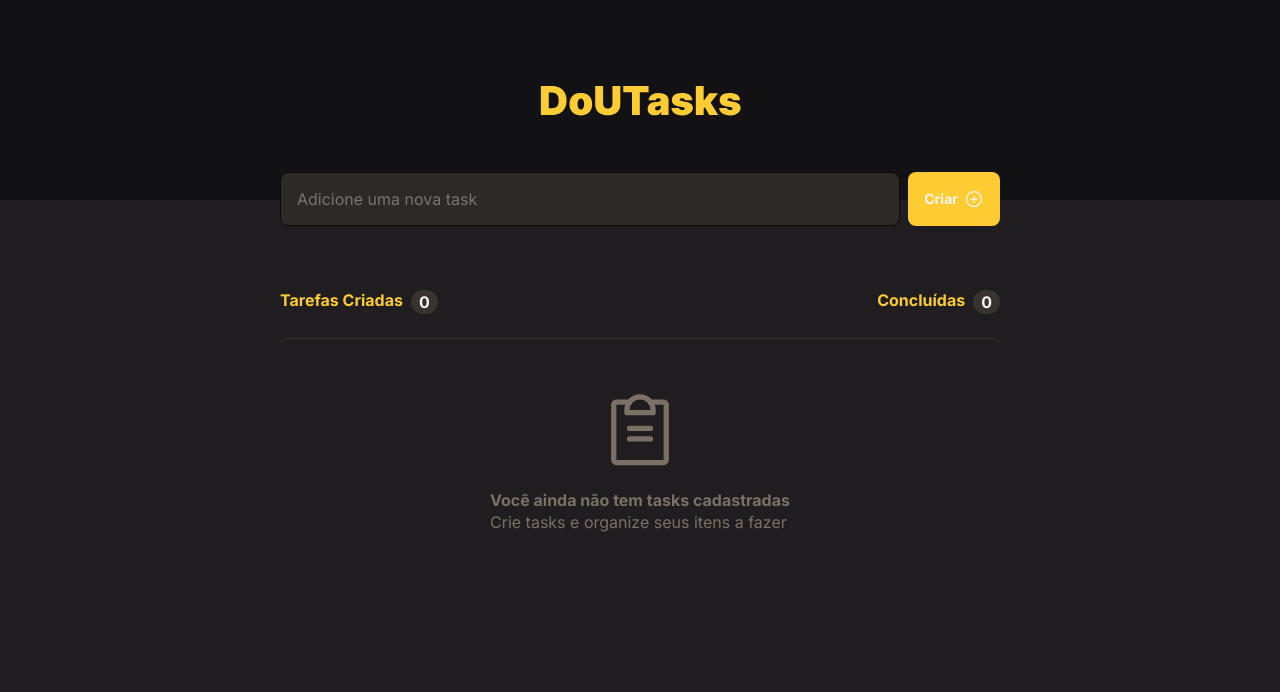
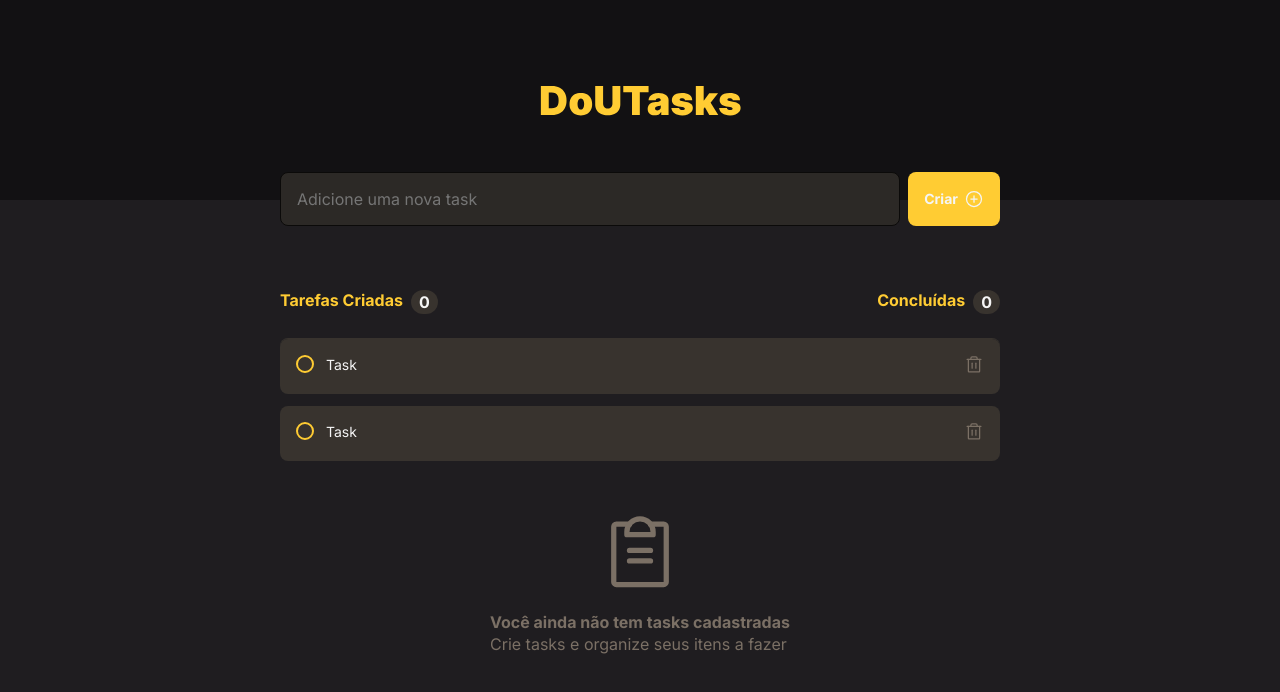
Before and after one commit to Poveii/doUTasks, a React (Vite) app: page / in a window 1280 px wide. Shown: the top 692 px of the page. Built offline with nearby package versions, Linux system fonts and the light colour scheme.

Commit message:
feat: TasksPanel Component
- Created a State on App.tsx
- Created handleNewTask to form submit
- Renamed Tasks Component to TasksPanel
- Implemented interfaces to props
- Iterated tasksList to return Task Component

```diff
--- a/src/App.tsx
+++ b/src/App.tsx
@@ -1,16 +1,39 @@
-import { ChangeEvent, useState } from "react";
+import { ChangeEvent, FormEvent, useState } from "react";
+import { v4 as uuidV4 } from "uuid";
 
 import { Header } from "./components/Header";
-import { Tasks } from "./components/Tasks";
+import { TasksPanel } from "./components/TasksPanel";
 
 import { PlusCircle } from "phosphor-react";
 import styles from "./App.module.scss";
 
 export function App() {
+  const [tasksList, setTasksList] = useState([
+    {
+      id: uuidV4(),
+      content: "Implementar todas as funcionalidades",
+      isDone: false,
+    },
+    {
+      id: uuidV4(),
+      content: "Terminar esse projeto hoje",
+      isDone: false,
+    },
+  ]);
   const [taskText, setTaskText] = useState("");
 
   function handleInputChange(event: ChangeEvent<HTMLInputElement>) {
     setTaskText(event.target.value);
+  }
+
+  function handleNewTask(event: FormEvent) {
+    event.preventDefault();
+
+    setTasksList((state) => [
+      ...state,
+      { id: uuidV4(), content: taskText, isDone: false },
+    ]);
+    setTaskText("");
   }
 
   return (
@@ -18,7 +41,7 @@ export function App() {
       <Header />
 
       <main>
-        <form className={styles.form}>
+        <form onSubmit={handleNewTask} className={styles.form}>
           <input
             type="text"
             name="todoTask"
@@ -32,7 +55,7 @@ export function App() {
           </button>
         </form>
 
-        <Tasks />
+        <TasksPanel tasksList={tasksList} />
       </main>
     </div>
   );
--- /dev/null
+++ b/src/components/Task.module.scss
@@ -0,0 +1,61 @@
+@use "../styles/variables";
+
+.task {
+  display: flex;
+  align-items: flex-start;
+  justify-content: space-between;
+  gap: 0.75rem;
+  padding: 1rem;
+
+  background-color: variables.$alt-border-color;
+  border-radius: 8px;
+}
+
+.check {
+  display: grid;
+  align-items: center;
+  justify-content: center;
+
+  user-select: none;
+  position: relative;
+}
+
+.check input[type="checkbox"],
+.check svg {
+  grid-column: 1;
+  grid-row: 1;
+}
+
+.check input[type="checkbox"] {
+  appearance: none;
+
+  width: 1.125rem;
+  height: 1.125rem;
+
+  background: transparent;
+  border: 2px solid variables.$primary-color;
+  border-radius: 9999px;
+}
+
+.check input[type="checkbox"]:checked {
+  background-color: variables.$primary-color;
+}
+
+.check svg {
+  position: absolute;
+  z-index: 1;
+}
+
+.task > p {
+  font-size: 0.875rem;
+  line-height: 140%;
+  flex: 1;
+}
+
+.task > button[type="button"] {
+  background: transparent;
+  color: variables.$alt-text-color;
+  border: 0;
+  cursor: pointer;
+  user-select: none;
+}
--- /dev/null
+++ b/src/components/Task.tsx
@@ -0,0 +1,31 @@
+import { useState } from "react";
+import { Check, Trash } from "phosphor-react";
+
+import styles from "./Task.module.scss";
+
+export function Task() {
+  const [isChecked, setIsChecked] = useState(false);
+
+  function handleTaskDone() {
+    setIsChecked((state) => !state);
+  }
+
+  return (
+    <div className={styles.task}>
+      <label className={styles.check}>
+        <input
+          type="checkbox"
+          name="taskStatus"
+          checked={isChecked}
+          onChange={handleTaskDone}
+        />
+        {isChecked && <Check size={18} />}
+      </label>
+
+      <p>Task</p>
+      <button type="button" title="Deletar Task">
+        <Trash size={20} />
+      </button>
+    </div>
+  );
+}
--- a/src/components/Tasks.module.scss
+++ b/src/components/TasksPanel.module.scss
@@ -25,13 +25,19 @@
   border-radius: 9999px;
 }
 
-.tasksList {
+.tasksContent {
   margin-top: 1.5rem;
   border-top: 1px solid variables.$alt-border-color;
   border-radius: 8px;
 }
 
-.tasksList > div {
+.tasksList {
+  display: flex;
+  flex-direction: column;
+  gap: 0.75rem;
+}
+
+.defaultMessage {
   height: 15.25rem;
   display: flex;
   flex-direction: column;
@@ -41,7 +47,7 @@
   color: variables.$alt-text-color;
 }
 
-.tasksList > div p {
+.defaultMessage > p {
   display: grid;
   line-height: 140%;
 }
--- a/src/components/Tasks.tsx
+++ b/src/components/TasksPanel.tsx
@@ -1,7 +1,18 @@
 import { ClipboardText } from "phosphor-react";
-import styles from "./Tasks.module.scss";
+import { Task } from "./Task";
+import styles from "./TasksPanel.module.scss";
 
-export function Tasks() {
+interface TasksList {
+  id: string;
+  content: string;
+  isDone: boolean;
+}
+
+interface TasksProps {
+  tasksList: TasksList[];
+}
+
+export function TasksPanel({ tasksList }: TasksProps) {
   return (
     <div className={styles.tasks}>
       <div className={styles.tasksHeader}>
@@ -15,8 +26,13 @@ export function Tasks() {
         </p>
       </div>
 
-      <div className={styles.tasksList}>
-        <div>
+      <div className={styles.tasksContent}>
+        <div className={styles.tasksList}>
+          {tasksList.map((task) => {
+            return <Task key={task.id} />;
+          })}
+        </div>
+        <div className={styles.defaultMessage}>
           <ClipboardText size={84} />
           <p>
             <strong>Você ainda não tem tasks cadastradas</strong>
```
